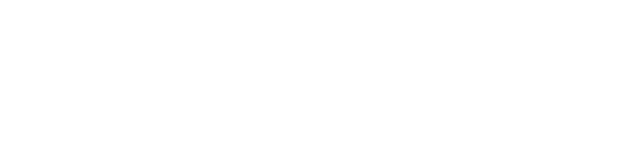
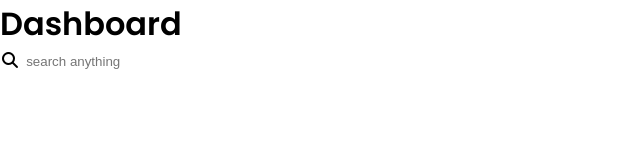
Before and after one commit to RedFox2812/REDTODO, a plain HTML site: page index.html in a window 1280 px wide. Shown: the whole page, without its empty margins (0-640 px from the left). Drawn offline with Linux system fonts and the light colour scheme.

Commit message:
commit content

```diff
--- a/index.html
+++ b/index.html
@@ -16,6 +16,13 @@
 </head>
 <body>
     <div class="Content-header">
+        <h1 class="content-header__h1">
+            Dashboard
+        </h1>
+        <div class="content-header__search">
+            <i class="fa-solid fa-magnifying-glass"></i>
+            <input type="text" class="search__input" placeholder="search anything">
+        </div>
     </div>
     <div class="Content-body">
     </div>
```
